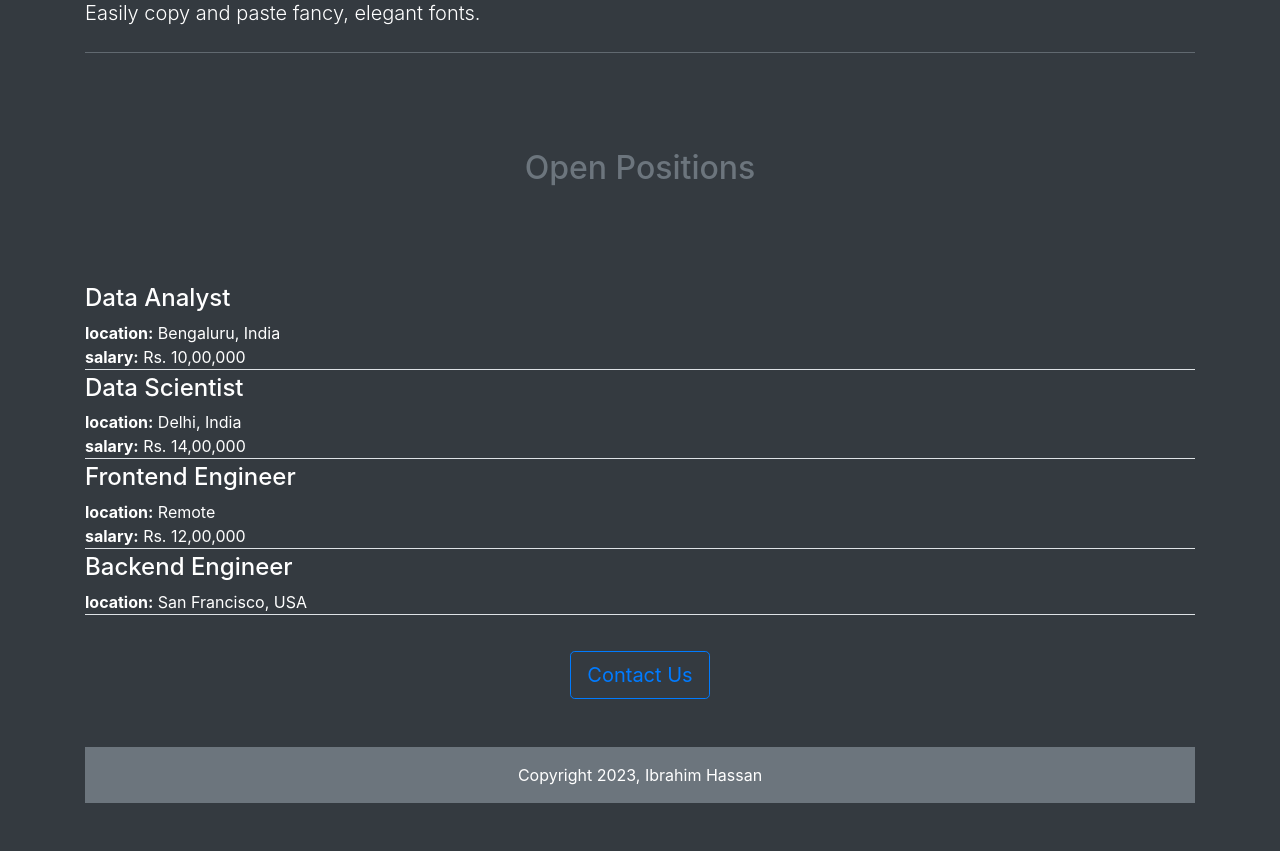
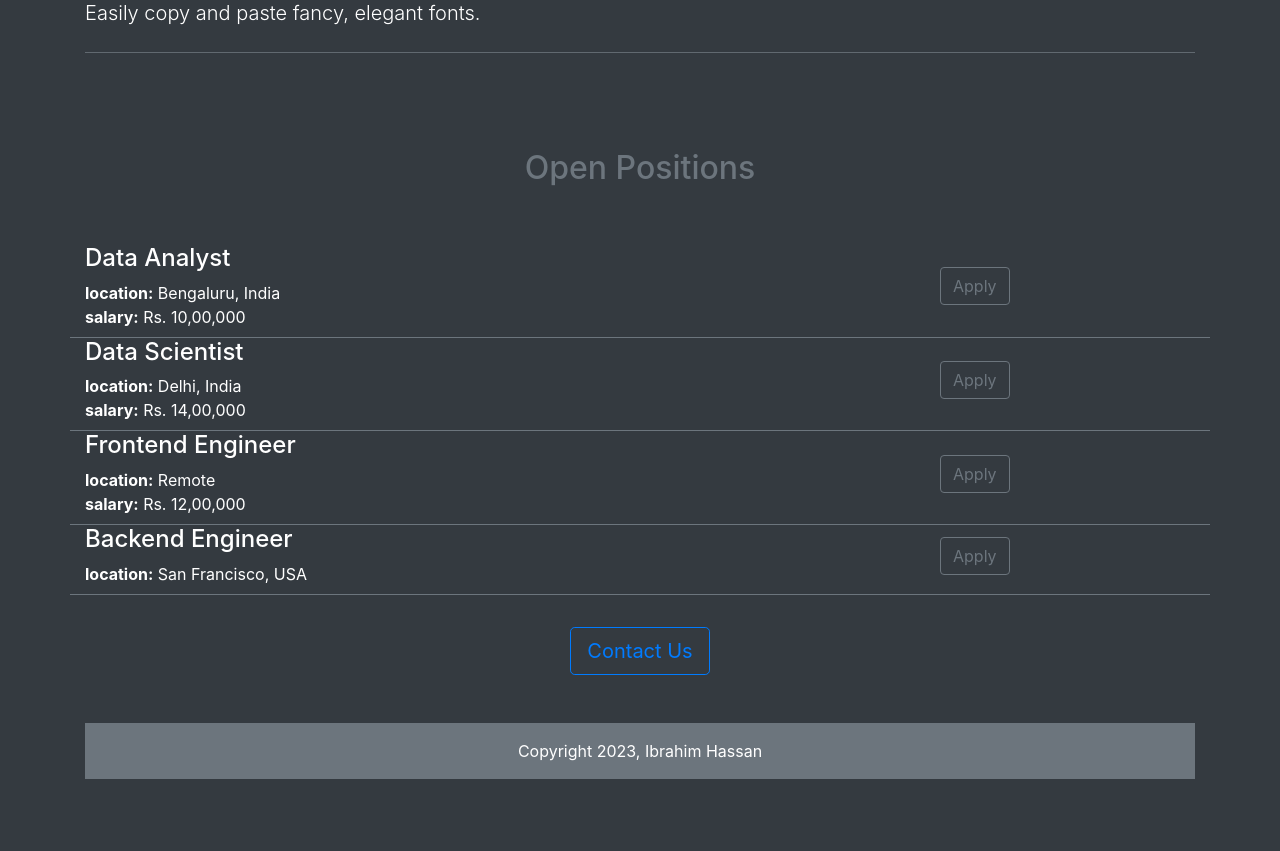
Before and after one commit to coder-1975/ibrahim-hassan-website, a Flask app: page / in a window 1280 px wide. Shown: the part 1119-1970 px from the top of the page. After the commit the page ends 1898 px from the top, so only its background shows below. Run offline with Flask 3, Linux system fonts and the light colour scheme; some libraries are stand-ins or nearby versions.

Commit message:
using bootstrape to justify our job

```diff
--- a/templates/home.html
+++ b/templates/home.html
@@ -35,8 +35,8 @@
            Using our text generator to create fancy text is really easy. All you have to do is paste your text into the text box at the top, scroll to find the style of text that you like, and click “Copy.” Then you can post the fancy font on your favorite social media platforms, such as Facebook, Twitter, or Instagram, or even text messages. Easily copy and paste fancy, elegant fonts.
         </p>
        <hr class="mt-4 mb-4 bg-secondary"/>
-        <h2 class="text-center mt-5 mb-1 pt-5 pb-0 text-secondary">Open Positions</h2>
-        <div class="mb-4 mt-5 pt-5 pb-2">
+        <h2 class="text-center mt-5 mb-0 pt-5 pb-0 text-secondary">Open Positions</h2>
+        <div class="mb-4 mt-5 pt-2 pb-2">
          {% for job in jobs %}
            {% include 'jobitems.html' %}
          {% endfor %}
--- a/templates/jobitems.html
+++ b/templates/jobitems.html
@@ -1,7 +1,10 @@
-<div class="border-bottom mb-1" >
-   <h4>{{job['title']}}</h4>
-   <div><b>location:</b> {{job['location']}}</div>
-   {% if 'salary' in job %}
-      <div><b>salary:</b> {{job['salary']}}</div>
-   {% endif %}
+<div class="row justify-content-between align-items-center border-bottom border-secondary  pb-2" >
+   <div class="col-9">
+      <h4>{{job['title']}}</h4>
+      <div><b>location:</b> {{job['location']}}</div>
+      {% if 'salary' in job %}
+         <div><b>salary:</b> {{job['salary']}}</div>
+      {% endif %}
+   </div>
+   <div class="col-3"><button class="btn btn-outline-secondary btn-md ">Apply</button></div>
  </div>
```
